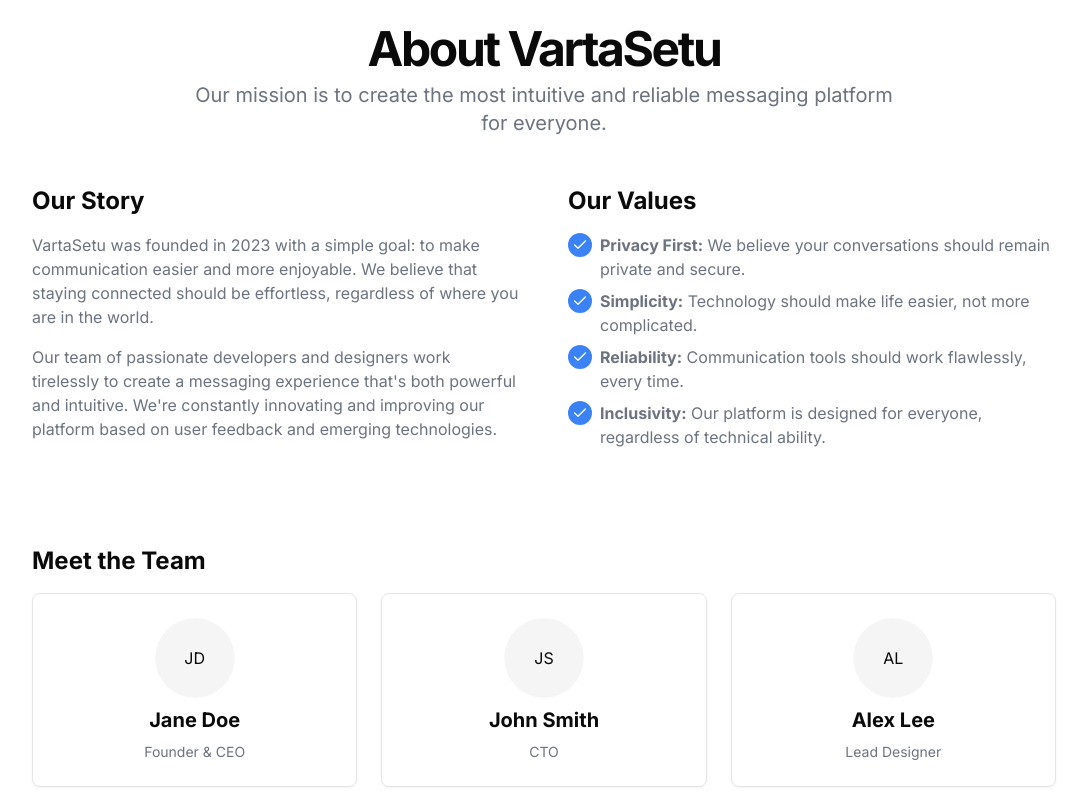
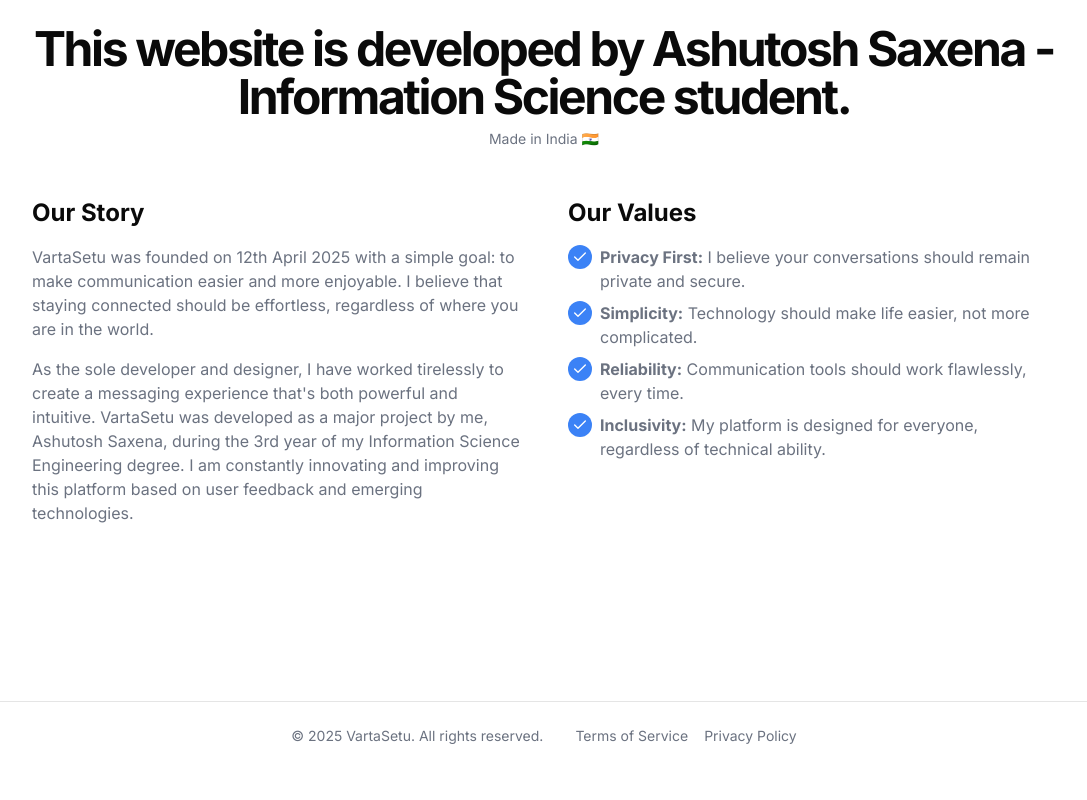
Before and after one commit to ashutosh-sx/vartasetu-chatapp, a Next.js app: page /about in a window 1280 px wide. Shown: the part 220-1020 px from the top of the page, without its empty margins (96-1183 px from the left). After the commit the page ends 990 px from the top, so only its background shows below. Built offline with nearby package versions, Linux system fonts and the light colour scheme.

Commit message:
Functional changes

```diff
--- a/app/about/page.tsx
+++ b/app/about/page.tsx
@@ -1,7 +1,7 @@
-import Link from "next/link"
-import { Button } from "@/components/ui/button"
-import { ArrowLeft } from "lucide-react"
-import Image from "next/image"
+import Link from "next/link";
+import { Button } from "@/components/ui/button";
+import { ArrowLeft } from "lucide-react";
+import Image from "next/image";
 
 export default function AboutPage() {
   return (
@@ -47,9 +47,11 @@ export default function AboutPage() {
                 </Button>
               </Link>
               <div className="space-y-2">
-                <h1 className="text-3xl font-bold tracking-tighter sm:text-4xl md:text-5xl">About VartaSetu</h1>
-                <p className="mx-auto max-w-[700px] text-gray-500 md:text-xl dark:text-gray-400">
-                  Our mission is to create the most intuitive and reliable messaging platform for everyone.
+                <h1 className="text-3xl font-bold tracking-tighter sm:text-4xl md:text-5xl">
+                  This website is developed by Ashutosh Saxena - Information Science student.
+                </h1>
+                <p className="text-sm text-gray-500 mt-1">
+                  Made in India 🇮🇳
                 </p>
               </div>
             </div>
@@ -57,13 +59,13 @@ export default function AboutPage() {
               <div className="space-y-4">
                 <h2 className="text-2xl font-bold">Our Story</h2>
                 <p className="text-gray-500 dark:text-gray-400">
-                  VartaSetu was founded in 2023 with a simple goal: to make communication easier and more enjoyable. We
-                  believe that staying connected should be effortless, regardless of where you are in the world.
+                  VartaSetu was founded on 12th April 2025 with a simple goal: to make communication easier and more enjoyable.
+                  I believe that staying connected should be effortless, regardless of where you are in the world.
                 </p>
                 <p className="text-gray-500 dark:text-gray-400">
-                  Our team of passionate developers and designers work tirelessly to create a messaging experience
-                  that's both powerful and intuitive. We're constantly innovating and improving our platform based on
-                  user feedback and emerging technologies.
+                  As the sole developer and designer, I have worked tirelessly to create a messaging experience that's both powerful and intuitive.
+                  VartaSetu was developed as a major project by me, Ashutosh Saxena, during the 3rd year of my Information Science Engineering degree.
+                  I am constantly innovating and improving this platform based on user feedback and emerging technologies.
                 </p>
               </div>
               <div className="space-y-4">
@@ -87,7 +89,7 @@ export default function AboutPage() {
                       </svg>
                     </div>
                     <div>
-                      <strong>Privacy First:</strong> We believe your conversations should remain private and secure.
+                      <strong>Privacy First:</strong> I believe your conversations should remain private and secure.
                     </div>
                   </li>
                   <li className="flex items-start gap-2">
@@ -150,37 +152,10 @@ export default function AboutPage() {
                       </svg>
                     </div>
                     <div>
-                      <strong>Inclusivity:</strong> Our platform is designed for everyone, regardless of technical
-                      ability.
+                      <strong>Inclusivity:</strong> My platform is designed for everyone, regardless of technical ability.
                     </div>
                   </li>
                 </ul>
-              </div>
-            </div>
-            <div className="mx-auto max-w-5xl space-y-4 py-12">
-              <h2 className="text-2xl font-bold">Meet the Team</h2>
-              <div className="grid grid-cols-1 gap-6 sm:grid-cols-2 lg:grid-cols-3">
-                <div className="flex flex-col items-center space-y-2 rounded-lg border p-6 shadow-sm">
-                  <Avatar className="h-20 w-20">
-                    <AvatarFallback>JD</AvatarFallback>
-                  </Avatar>
-                  <h3 className="text-xl font-bold">Jane Doe</h3>
-                  <p className="text-sm text-gray-500 dark:text-gray-400">Founder & CEO</p>
-                </div>
-                <div className="flex flex-col items-center space-y-2 rounded-lg border p-6 shadow-sm">
-                  <Avatar className="h-20 w-20">
-                    <AvatarFallback>JS</AvatarFallback>
-                  </Avatar>
-                  <h3 className="text-xl font-bold">John Smith</h3>
-                  <p className="text-sm text-gray-500 dark:text-gray-400">CTO</p>
-                </div>
-                <div className="flex flex-col items-center space-y-2 rounded-lg border p-6 shadow-sm">
-                  <Avatar className="h-20 w-20">
-                    <AvatarFallback>AL</AvatarFallback>
-                  </Avatar>
-                  <h3 className="text-xl font-bold">Alex Lee</h3>
-                  <p className="text-sm text-gray-500 dark:text-gray-400">Lead Designer</p>
-                </div>
               </div>
             </div>
           </div>
@@ -188,7 +163,9 @@ export default function AboutPage() {
       </main>
       <footer className="w-full border-t py-6">
         <div className="container flex flex-col items-center justify-center gap-4 md:flex-row md:gap-8">
-          <p className="text-center text-sm text-gray-500 dark:text-gray-400">© 2025 VartaSetu. All rights reserved.</p>
+          <p className="text-center text-sm text-gray-500 dark:text-gray-400">
+            © 2025 VartaSetu. All rights reserved.
+          </p>
           <div className="flex gap-4">
             <Link href="/terms" className="text-sm text-gray-500 hover:underline dark:text-gray-400">
               Terms of Service
@@ -200,7 +177,5 @@ export default function AboutPage() {
         </div>
       </footer>
     </div>
-  )
+  );
 }
-
-import { Avatar, AvatarFallback } from "@/components/ui/avatar"
--- a/app/privacy-policy/page.tsx
+++ b/app/privacy-policy/page.tsx
@@ -131,7 +131,7 @@ export default function PrivacyPolicyPage() {
                 <h2 className="text-2xl font-bold">Contact Us</h2>
                 <p className="text-gray-500 dark:text-gray-400">
                   If you have any questions about our Privacy Policy, please contact us at
-                  privacy@vartasetu.example.com.
+                  vartasetu@outlook.com.
                 </p>
               </div>
             </div>
--- a/app/terms/page.tsx
+++ b/app/terms/page.tsx
@@ -136,7 +136,7 @@ export default function TermsPage() {
               <div className="space-y-4">
                 <h2 className="text-2xl font-bold">9. Contact Us</h2>
                 <p className="text-gray-500 dark:text-gray-400">
-                  If you have any questions about these Terms, please contact us at terms@vartasetu.example.com.
+                  If you have any questions about these Terms, please contact us at vartasetu@outlook.com.
                 </p>
               </div>
             </div>
@@ -155,6 +155,9 @@ export default function TermsPage() {
             </Link>
           </div>
         </div>
+        <div className="mt-2 text-center text-xs text-gray-500 dark:text-gray-400">
+          Made in India 🇮🇳
+        </div>
       </footer>
     </div>
   )
```
